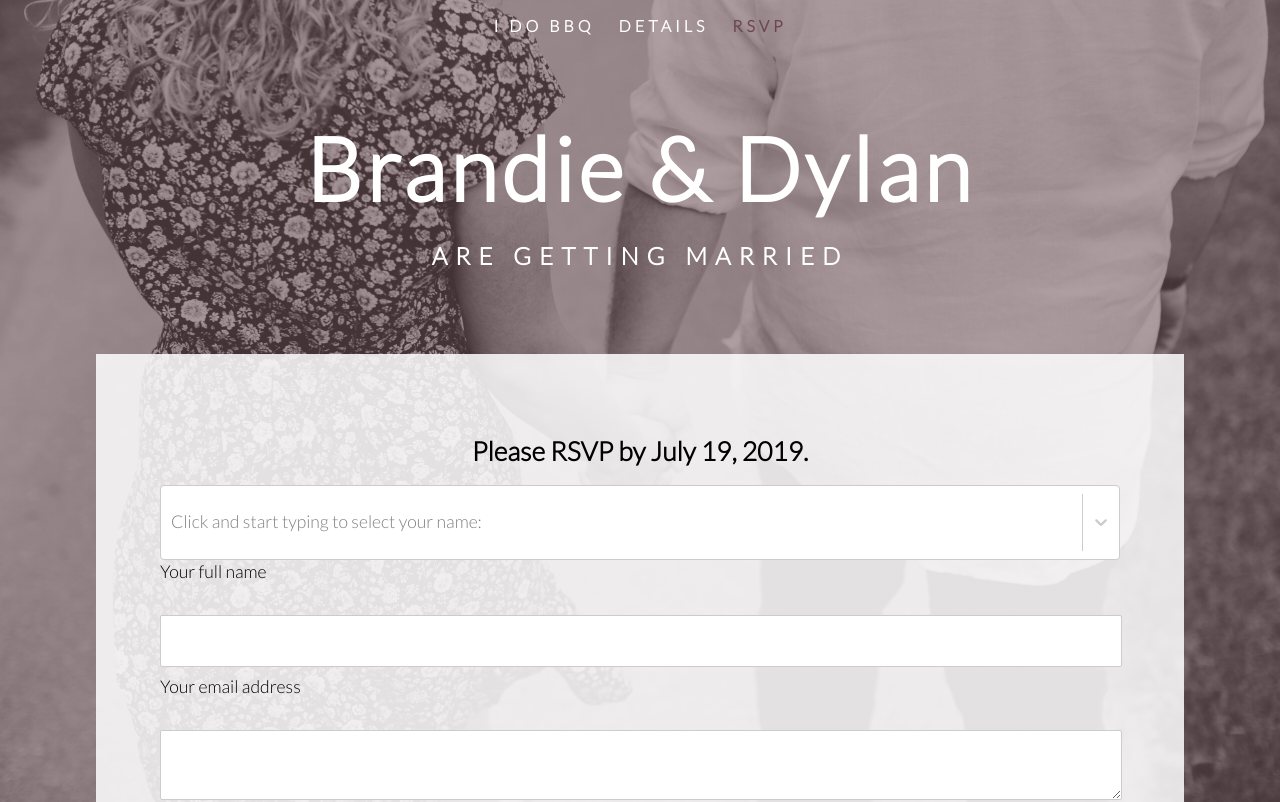
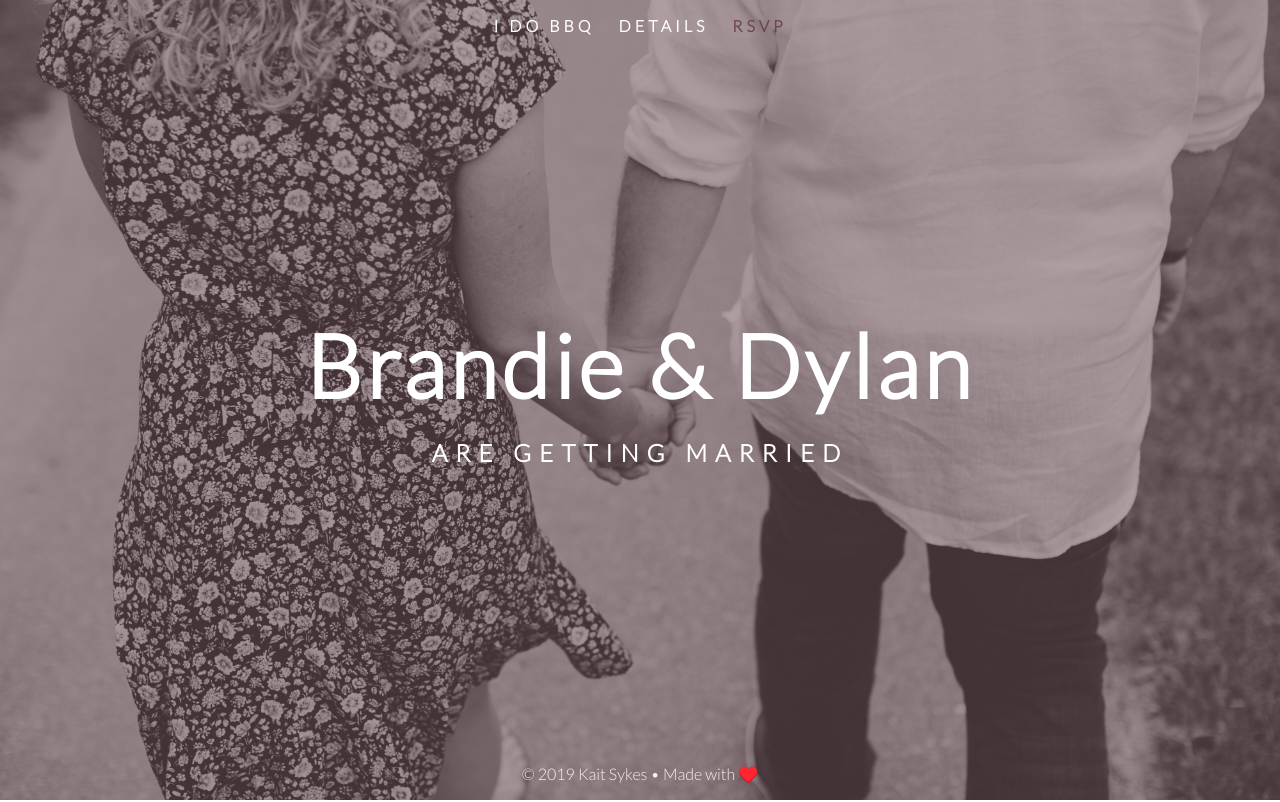
Before and after one commit to ksykes/bd-wedding, a React (Create React App) app: page /rsvp in a window 1280 px wide. Shown: the top 802 px of the page. Built offline with nearby package versions, Linux system fonts and the light colour scheme.

Commit message:
removed RSVP form

```diff
--- a/src/App.js
+++ b/src/App.js
@@ -36,7 +36,7 @@ class App extends Component {
               <Route path='/bbq' component={BBQ} />
               <Route path="/details" component={Details} />
               {/* <Route path="/registry" component={Registry} /> */}
-              <Route path='/rsvp' component={RSVP} />
+              {/* <Route path='/rsvp' component={RSVP} /> */}
               <Route path='/rsvp/thanks' component={Thanks} />
               <footer>
                   <p>©<script type="text/javascript">document.write(new Date().getFullYear());</script> 2019 <a href="https://kaitsykes.com">Kait Sykes</a> • Made with ♥️</p>
--- a/src/components/RSVP.js
+++ b/src/components/RSVP.js
@@ -25,7 +25,7 @@ class RSVP extends Component {
     // Alphabetize guest list
     alphabetize() {
         // From: https://css-tricks.com/snippets/javascript/alphabetizing-arrays-objects-and-arrays-of-objects/
-        const propComparator = (propName) => (a, b) => a[propName].toLowerCase() == b[propName].toLowerCase() ? 0 : a[propName].toLowerCase() < b[propName].toLowerCase() ? -1 : 1
+        const propComparator = (propName) => (a, b) => a[propName].toLowerCase() === b[propName].toLowerCase() ? 0 : a[propName].toLowerCase() < b[propName].toLowerCase() ? -1 : 1
         guests.sort(propComparator(`value`));
     }
 
```
